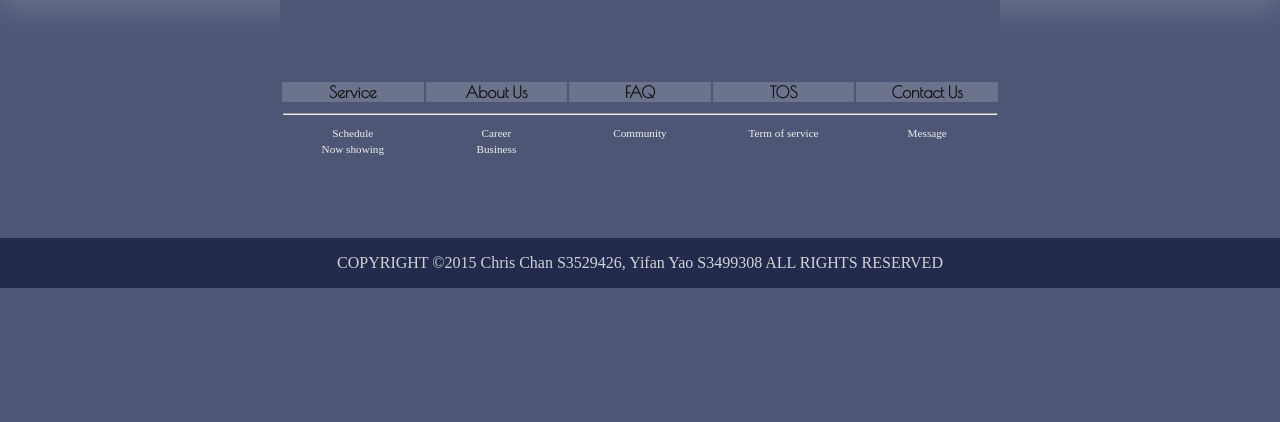
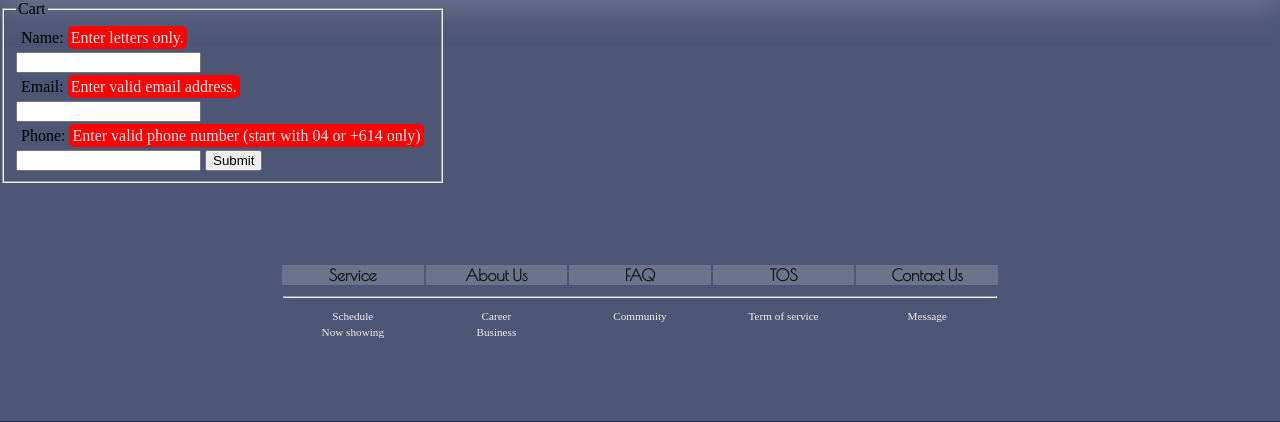
Before and after one commit to ckychris/A3-move-page, a PHP site: page /cart in a window 1280 px wide. Shown: the part 247-669 px from the top of the page. Run offline with PHP 8.4, Linux system fonts and the light colour scheme; data that the repository does not hold is empty.

Commit message:
Cart page partial update

```diff
--- a/app/views/CSS/cart.css
+++ b/app/views/CSS/cart.css
@@ -0,0 +1,7 @@
+.valid{
+    border-radius: 5px;
+    padding:3px;
+}
+.cusDes{
+     margin:5px;
+}
--- a/app/views/CSS/contact.css
+++ b/app/views/CSS/contact.css
@@ -3,6 +3,7 @@ fieldset {
 	margin:10px;
 	color:#333;
 	width:100%;
+	min-width: 400px;
 	max-width:720px;
 	background-color: #eee;
 	display:flex;
@@ -31,7 +32,7 @@ fieldset textarea{
 #contact {
 	display:flex;
 	width:100%;
-	height:400px;
+	height:auto;
 	margin:10px;
 
 }
--- a/app/views/JS/cart.js
+++ b/app/views/JS/cart.js
@@ -0,0 +1,66 @@
+function init() {
+    // confirm fields remotely (closure!)
+    $('.valid').each(function(index) {
+        $mainElement = $(this);
+        $sibling = $('.cusDes:eq(' + index + ')').next('input');
+        var somthing = $sibling;
+        $sibling.keyup(function($mainElement, somthing) {
+            return function() {
+                var name = somthing.attr('name');
+                var val = somthing.val();
+                var keyPair = {};
+                keyPair[name] = val;
+                $.post("cartAjaxServer.php", keyPair, function(data) {
+                    changeHint(data, $mainElement, name);
+                });
+            }
+        }($mainElement, somthing));
+    });
+    $('.cusDes').next('input').keyup();
+}
+
+function changeHint(data, $mainElement, name) {
+
+    if (data != 0) {
+        $mainElement.text("valid");
+        $mainElement.css("background-color", "green");
+        $mainElement.css("color", "#eee");
+    } else {
+        if (name == "name") {
+            $mainElement.text("Enter letters only.");
+            $mainElement.css("background-color", "red");
+            $mainElement.css("color", "#eee");
+        }
+        if (name == "email") {
+            $mainElement.text("Enter valid email address.");
+            $mainElement.css("background-color", "red");
+            $mainElement.css("color", "#eee");
+        }
+        if (name == "phone") {
+            $mainElement.text("Enter valid phone number (start with 04 or +614 only)");
+            $mainElement.css("background-color", "red");
+            $mainElement.css("color", "#eee");
+        }
+    }
+}
+
+
+
+
+function validateForm() {
+    // check
+    // cart is empty
+    // customer details are ready
+    var vaild = true;
+    $('.valid').each(function() {
+        if ($(this).text() != "valid") {
+            vaild = false;
+            alert("Please enter correct data!");
+        }
+    });
+    return vaild;
+}
+
+$(document).ready(function() {
+    init();
+});
--- a/app/views/bookingPage-view.php
+++ b/app/views/bookingPage-view.php
@@ -16,7 +16,7 @@
          <!-- header + warpper !-->
          <?php require_once('header+nav.php'); ?>
          <!-- content !-->
-         <form id="book" action='http://titan.csit.rmit.edu.au/~e54061/wp/testbooking.php' onsubmit="return validateForm()" method="post">
+         <form id="book" action='cart.php' onsubmit="return validateForm()" method="post">
             <fieldset>
                <legend class="book">Booking form</legend>
                <br/>
--- a/app/views/cart-view.php
+++ b/app/views/cart-view.php
@@ -1,3 +1,4 @@
+<?php session_start(); ?>
 <!doctype html>
 <html lang="en">
    <head>
@@ -17,7 +18,18 @@
          <?php require_once('header+nav.php'); ?>
          <!-- content !-->
          <div id="content-warpper">
-
+            <form id="login" action='databaseIn.php' onsubmit="return validateForm();" method="post">
+                <fieldset>
+                    <legend class="book">Cart</legend>
+                        <div class="cusDes"><span>Name: </span><span class="valid"></span></div>
+                        <input type="text" name="name" value="<?php if(isset($_SESSION["name"])){echo $_SESSION["name"];}?>" required></input>
+                        <div class="cusDes"><span>Email: </span><span class="valid"></span></div>
+                        <input type="email" name="email" value="<?php if(isset($_SESSION["email"])){echo $_SESSION["email"];}?>" required></input>
+                        <div class="cusDes"><span>Phone: </span><span class="valid"></span></div>
+                        <input type="text" name="phone" value="<?php if(isset($_SESSION["phone"])){echo $_SESSION["phone"];}?>" required></input>
+                        <input type="submit" value="Submit"/>
+                </fieldset>
+            </form>
          </div>
          <!-- footer !-->
          <?php require_once('footer.php'); ?>
--- /dev/null
+++ b/app/views/cartAjaxServer-view.php
@@ -0,0 +1,16 @@
+<?php
+    session_start();
+
+    if(isset($_POST["name"])){
+        $_SESSION["name"] = $_POST["name"];
+        echo preg_match("/^[a-z\sA-Z]+$/", $_POST["name"]);
+    }
+    if(isset($_POST["email"])){
+        $_SESSION["email"] = $_POST["email"];
+        echo filter_var($_POST["email"], FILTER_VALIDATE_EMAIL);
+    }
+    if(isset($_POST["phone"])){
+        $_SESSION["phone"] = $_POST["phone"];
+        echo preg_match("/^(\(04\)|04|\+614)?\d{4}?\d{4}$/", $_POST["phone"]);
+    }
+?>
--- a/app/views/contact-view.php
+++ b/app/views/contact-view.php
@@ -3,7 +3,7 @@
    <head>
       <title>Silverado - Contact page</title>
       <meta name="viewport" content="width=device-width, initial-scale=1.0, minimum-scale=1, maximum-scale=1">
-      <link href="http://fonts.googleapis.com/css?family=Poiret+One" rel="stylesheet" type="text/css">
+      <link href="https://fonts.googleapis.com/css?family=Poiret+One" rel="stylesheet" type="text/css">
       <style>
             <?php require_once('CSS/global.css'); ?>
             <?php require_once('CSS/contact.css'); ?>
--- a/app/views/parBookingPage-view.php
+++ b/app/views/parBookingPage-view.php
@@ -16,7 +16,7 @@
          <!-- header + warpper !-->
          <?php require_once('header+nav.php'); ?>
          <!-- content !-->
-         <form id="book" action='http://titan.csit.rmit.edu.au/~e54061/wp/testbooking.php' onsubmit="return validateForm()" method="post">
+         <form id="book" action='cart.php' onsubmit="return validateForm()" method="post">
             <fieldset>
                <legend class="book">Booking form</legend>
                <br/>
--- a/app/views/schedule-view.php
+++ b/app/views/schedule-view.php
@@ -3,7 +3,7 @@
    <head>
       <title>Silverado - chedule page</title>
       <meta name="viewport" content="width=device-width, initial-scale=1.0, minimum-scale=1, maximum-scale=1">
-      <link href="http://fonts.googleapis.com/css?family=Poiret+One" rel="stylesheet" type="text/css">
+      <link href="https://fonts.googleapis.com/css?family=Poiret+One" rel="stylesheet" type="text/css">
       <style>
             <?php require_once('CSS/global.css'); ?>
             <?php require_once('CSS/schedule.css'); ?>
--- /dev/null
+++ b/cartAjaxServer.php
@@ -0,0 +1,5 @@
+<?php
+    require_once('app/templater.php');
+    $view = new templater('views/cartAjaxServer-view.php');
+    $view->render();
+?>
```
Also changed, not shown: app/views/CSS/login.css (+7 -2 lines).
